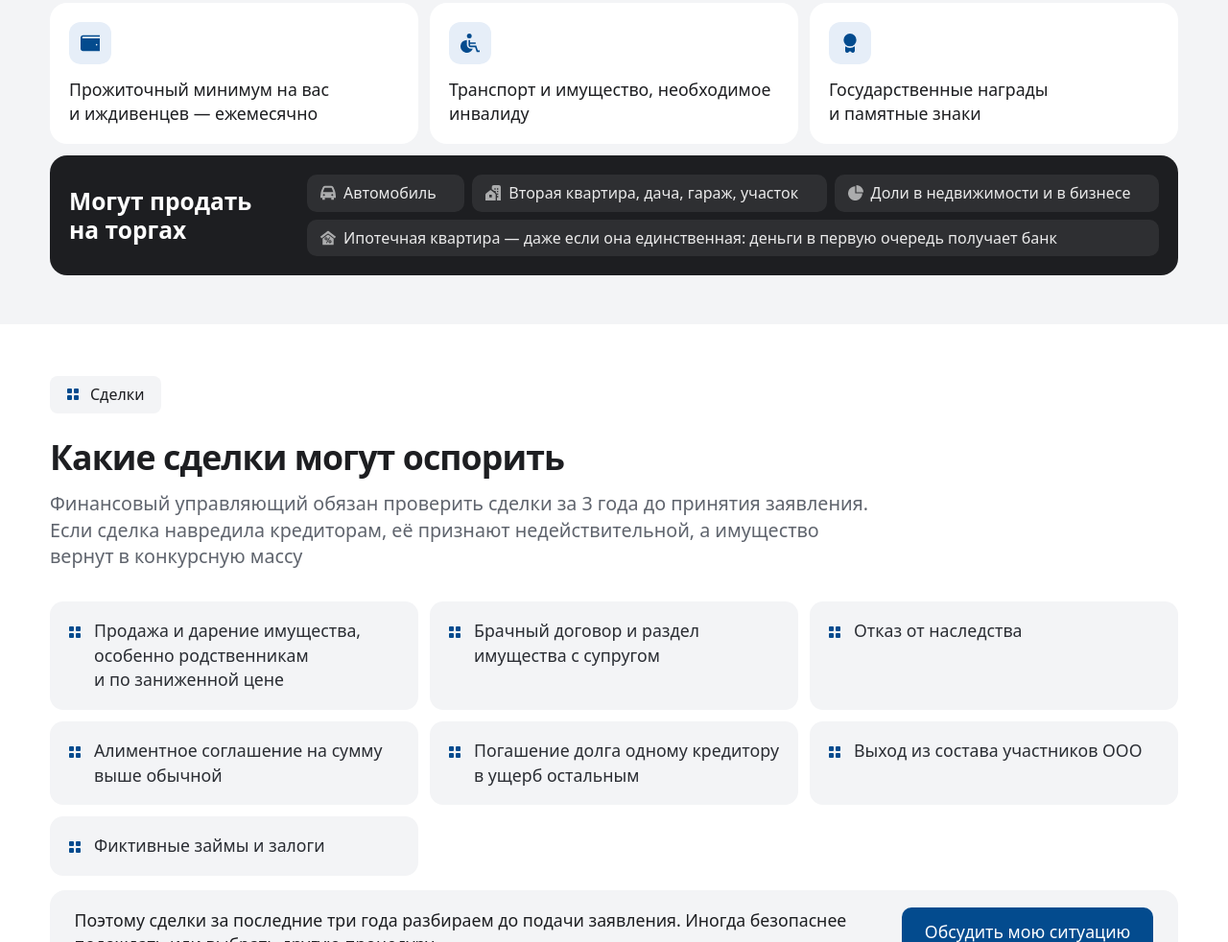
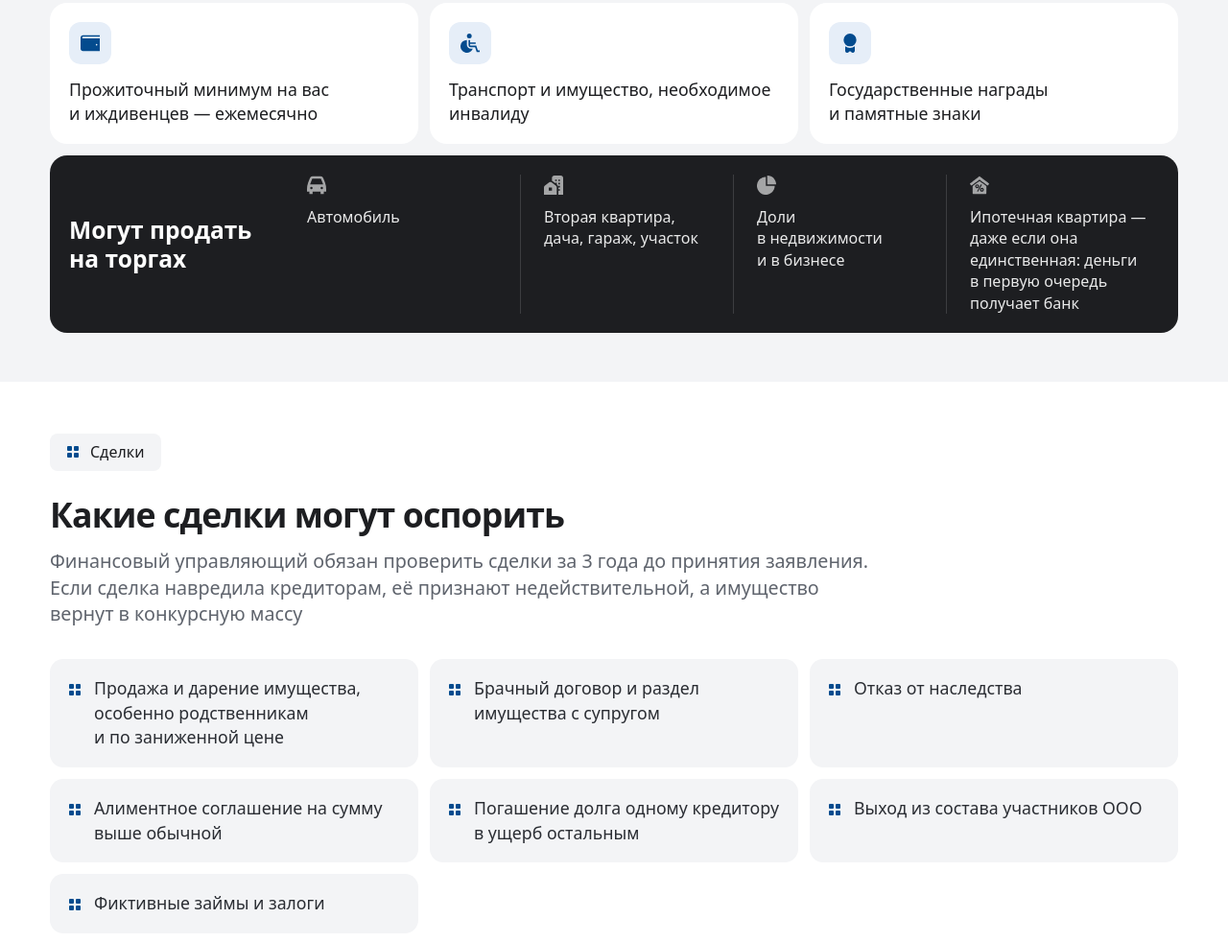
Before and after one commit to t0niske/upravl-site, an Astro site: page /bankrotstvo-fizicheskih-lic in a window 1280 px wide. Shown: the part 3529-4511 px from the top of the page at 96% size. Built offline with nearby package versions, Linux system fonts and the light colour scheme; Astro itself is replaced by a stand-in of ours.

Commit message:
Имущество: «Могут продать» ровными колонками без пустых ярлыков
Co-Authored-By: Claude Opus 5.5 <noreply@anthropic.com>

```diff
--- a/src/pages/bankrotstvo-fizicheskih-lic/index.astro
+++ b/src/pages/bankrotstvo-fizicheskih-lic/index.astro
@@ -304,9 +304,17 @@ const faq = [
   @media (max-width: 639px) { .im-tile { flex-direction: row; align-items: center; gap: 1rem; padding: 1rem 1.25rem; } }
   .im-sell { display: flex; flex-direction: column; gap: 1rem; margin-top: 0.75rem; padding: 1.25rem; border-radius: 18px; background: #1d1e21; color: #fff; }
   .im-sell-h { font-family: var(--font-display); font-weight: 600; font-size: var(--fs-h3); line-height: 1.2; }
-  .im-chips { display: flex; flex: 1; flex-wrap: wrap; gap: 0.5rem; }
-  .im-chips li { display: flex; flex: 1 1 auto; align-items: flex-start; gap: 0.5rem; padding: 0.5rem 0.875rem; border-radius: 10px; background: rgb(255 255 255 / 0.08); font-size: 1rem; line-height: 1.4; color: rgb(255 255 255 / 0.9); }
-  .im-chips svg { flex: none; width: 1rem; height: 1rem; margin-top: 0.2rem; color: rgb(255 255 255 / 0.6); }
+  .im-chips { display: grid; flex: 1; gap: 0.75rem; }
+  .im-chips li { display: flex; align-items: flex-start; gap: 0.75rem; font-size: 1rem; line-height: 1.4; color: rgb(255 255 255 / 0.9); }
+  .im-chips svg { flex: none; width: 1.25rem; height: 1.25rem; margin-top: 0.05rem; color: rgb(255 255 255 / 0.6); }
+  @media (min-width: 640px) { .im-chips { grid-template-columns: repeat(2, minmax(0, 1fr)); gap: 1rem 1.5rem; } }
+  @media (min-width: 1280px) {
+    .im-chips { grid-template-columns: repeat(4, minmax(0, 1fr)); gap: 0; }
+    .im-chips li { flex-direction: column; gap: 0.75rem; padding: 0 1.5rem; }
+    .im-chips li + li { border-left: 1px solid rgb(255 255 255 / 0.14); }
+    .im-chips li:first-child { padding-left: 0; }
+    .im-chips li:last-child { padding-right: 0; }
+  }
   @media (min-width: 1024px) {
     .im-sell { flex-direction: row; align-items: center; gap: 1.5rem; }
     .im-sell-h { flex: none; width: 14rem; }
```
